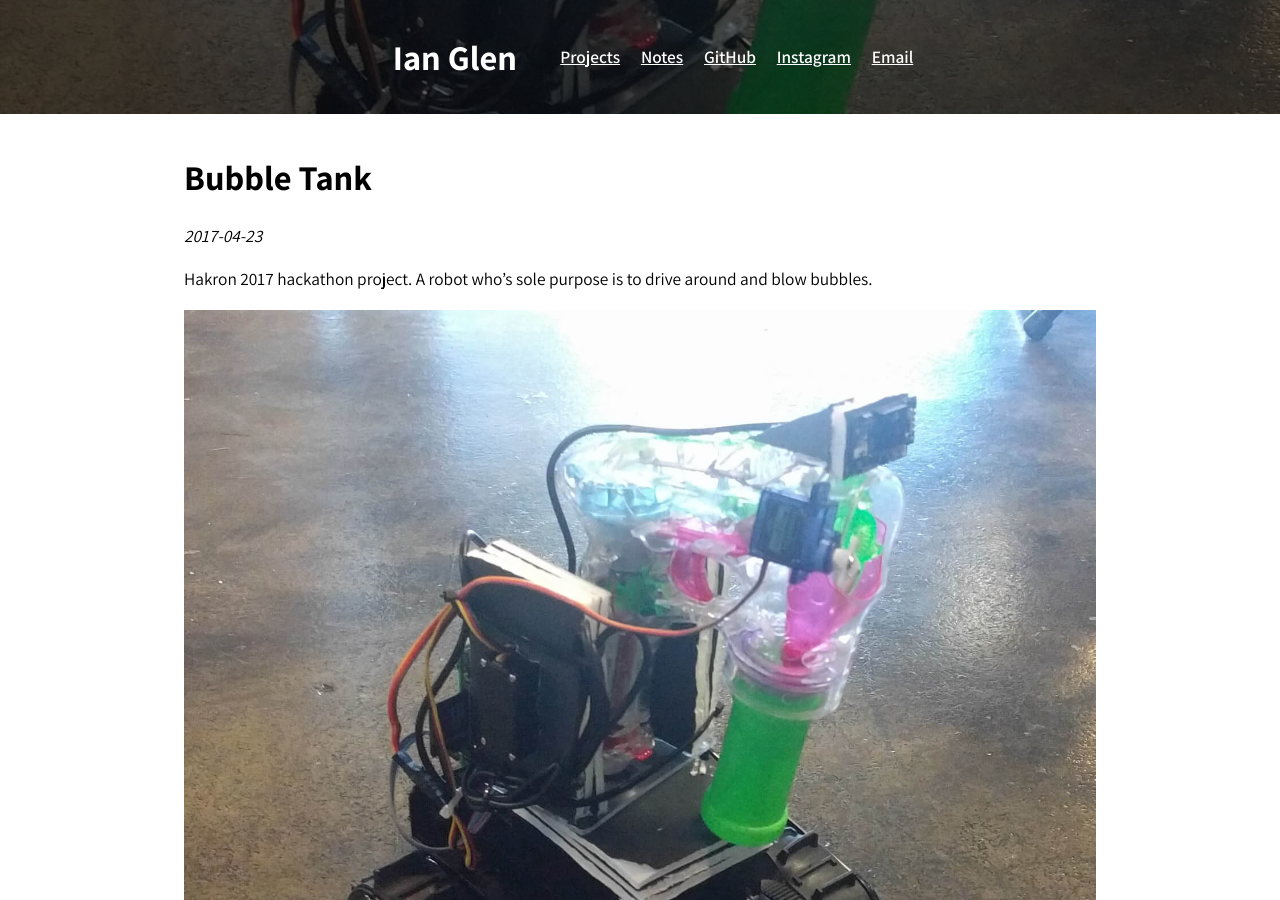
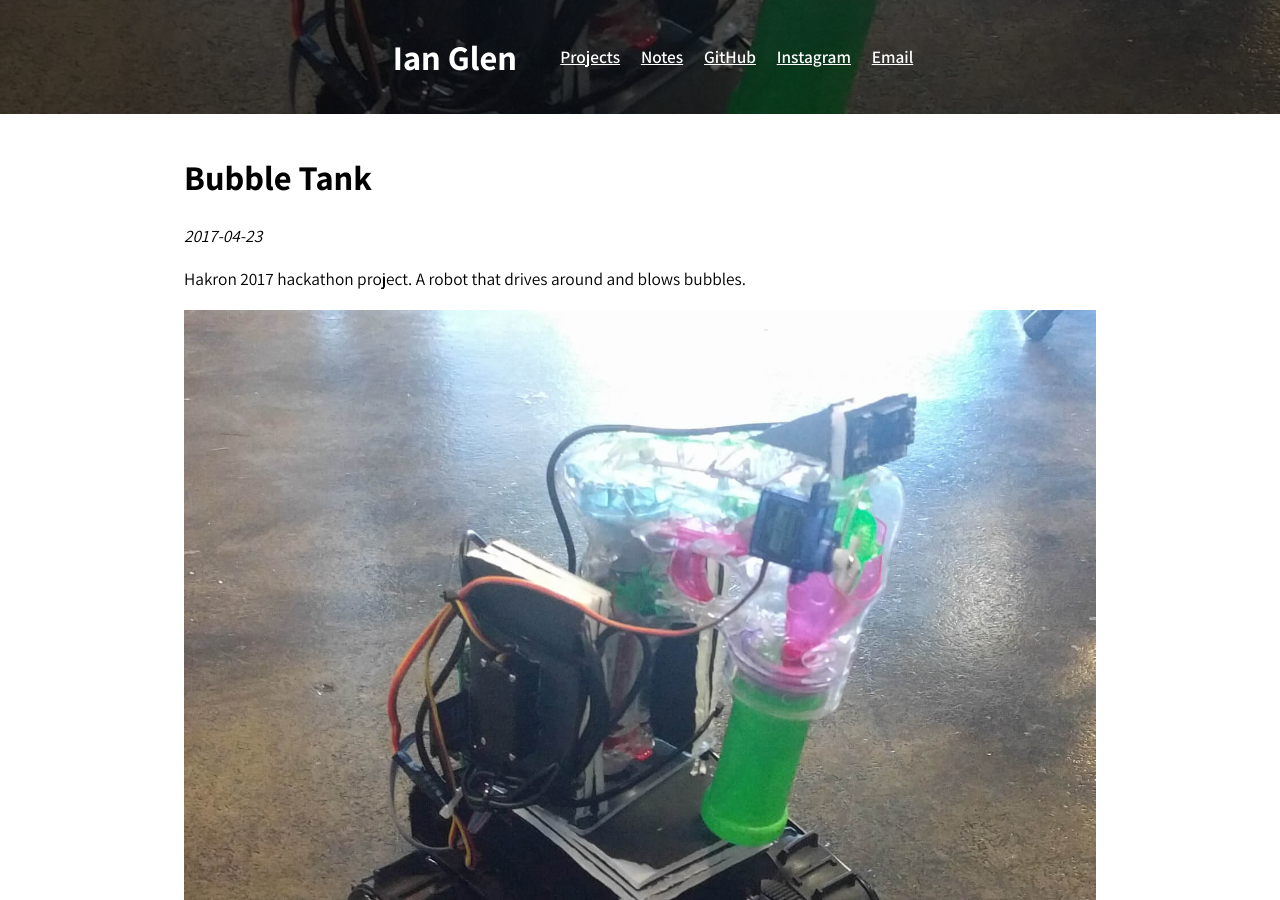
Before and after one commit to codeThatThinks/ianglen.me, a Jekyll site: the page built from _projects/2017-04-23-bubble-tank.md, in a window 1280 px wide and 900 px high. Built offline with Jekyll 4.4.1, drawn with Linux system fonts in a browser that asks for light colours.

Commit message:
Fix typo

```diff
--- a/_projects/2017-04-23-bubble-tank.md
+++ b/_projects/2017-04-23-bubble-tank.md
@@ -4,7 +4,7 @@ image: bubble-tank.jpg
 bg: bubble-tank.jpg
 ---
 
-Hakron 2017 hackathon project. A robot who's sole purpose is to drive around and blow bubbles.
+Hakron 2017 hackathon project. A robot that drives around and blows bubbles.
 
 ![Bubble Tank](bubble-tank.jpg)
 
```
